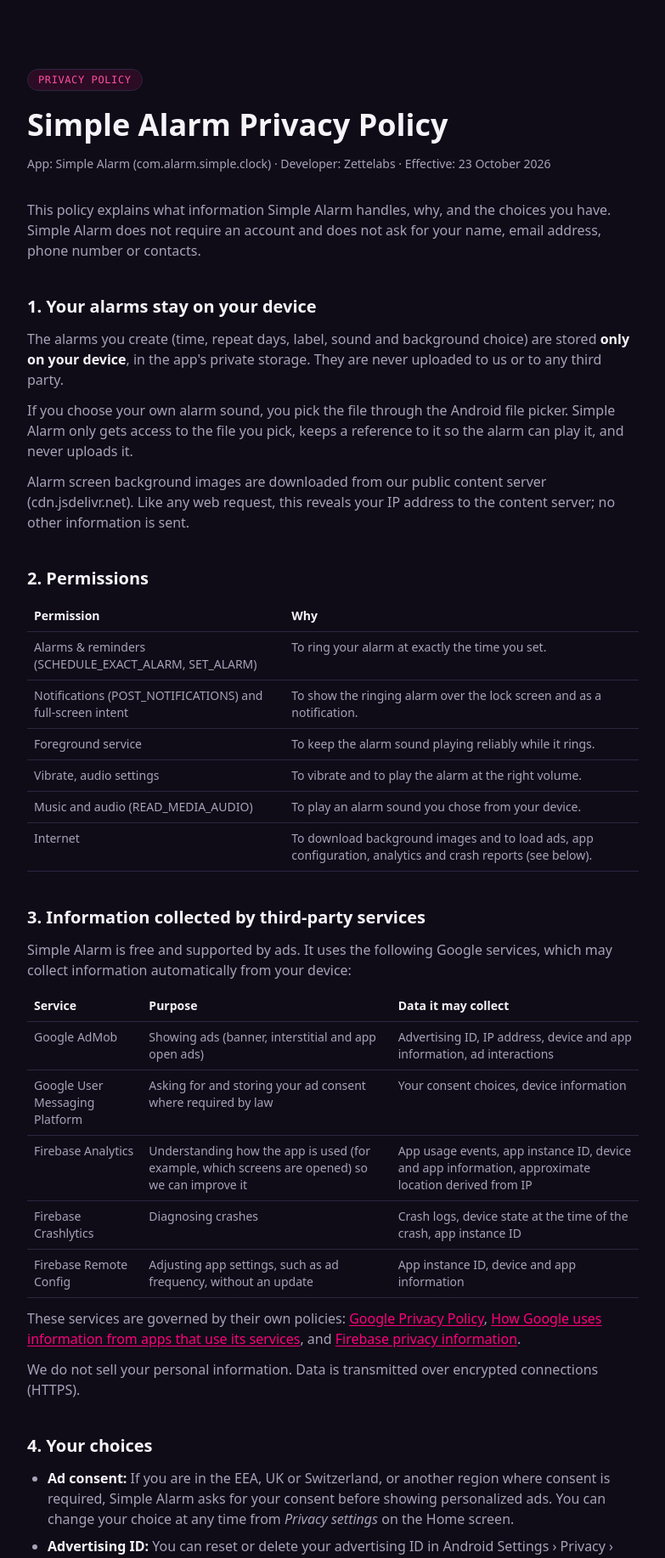
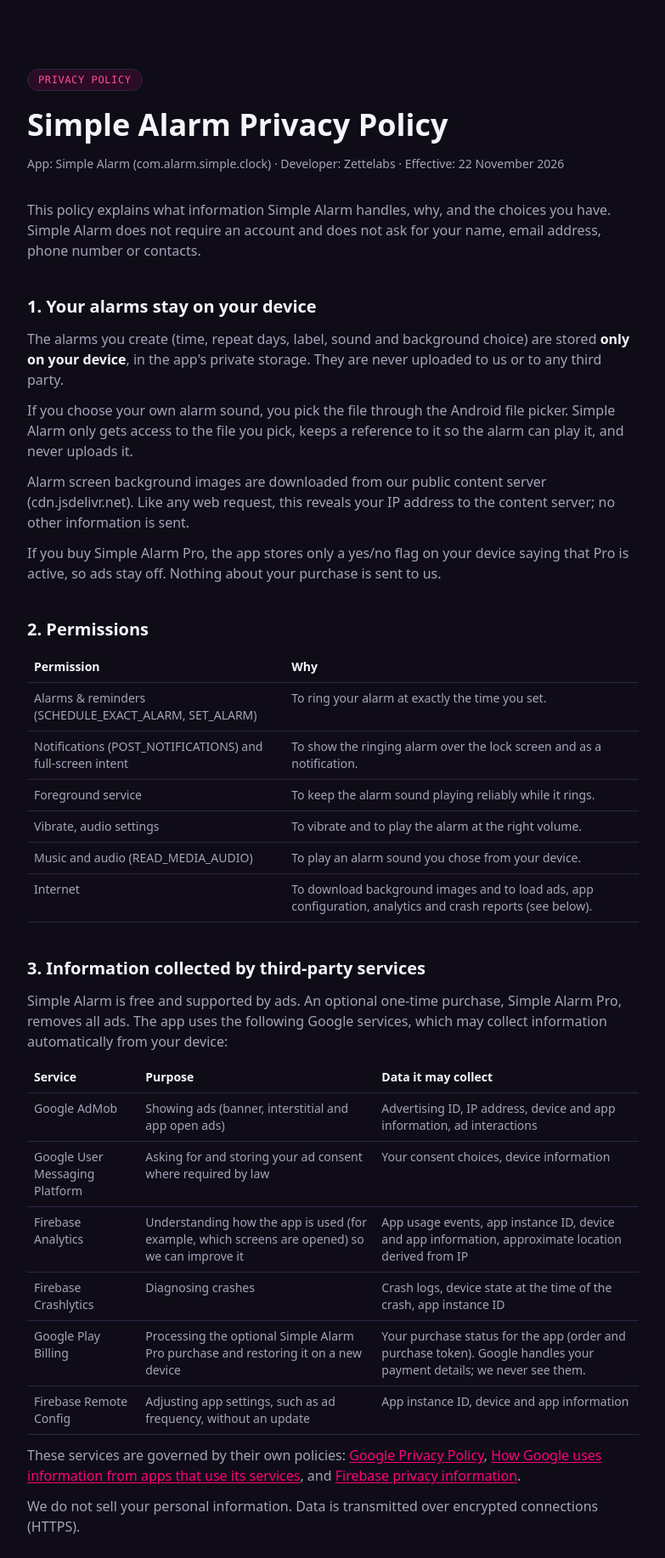
Before and after one commit to zettelabs/zettelabs-site, a Laravel app: page /privacy_policy_simple_alarm in a window 1280 px wide. Shown: the part 98-1932 px from the top of the page at 85% size, without its empty margins (248-1031 px from the left). Run offline with Laravel 12, Linux system fonts and the light colour scheme; style sheets or scripts are compiled from the project's sources.

Commit message:
site: Simple Alarm privacy policy matches the 22 November 2026 version (Pro purchase, Google Play Billing row, Restore purchase)
Co-Authored-By: Claude Opus 5.5 <noreply@anthropic.com>

```diff
--- a/resources/views/legal/simple-alarm.blade.php
+++ b/resources/views/legal/simple-alarm.blade.php
@@ -10,7 +10,7 @@
             Privacy Policy
         </span>
         <h1 class="mt-5 text-3xl font-semibold text-ink md:text-4xl">Simple Alarm Privacy Policy</h1>
-        <p class="mt-4 text-sm text-ink-dim">App: Simple Alarm (com.alarm.simple.clock) · Developer: Zettelabs · Effective: 23 October 2026</p>
+        <p class="mt-4 text-sm text-ink-dim">App: Simple Alarm (com.alarm.simple.clock) · Developer: Zettelabs · Effective: 22 November 2026</p>
 
         <p class="mt-8 text-ink-dim">This policy explains what information Simple Alarm handles, why, and the choices you have. Simple Alarm does not require an account and does not ask for your name, email address, phone number or contacts.</p>
 
@@ -19,6 +19,7 @@
             <p class="mt-3 text-ink-dim">The alarms you create (time, repeat days, label, sound and background choice) are stored <strong class="text-ink">only on your device</strong>, in the app's private storage. They are never uploaded to us or to any third party.</p>
             <p class="mt-3 text-ink-dim">If you choose your own alarm sound, you pick the file through the Android file picker. Simple Alarm only gets access to the file you pick, keeps a reference to it so the alarm can play it, and never uploads it.</p>
             <p class="mt-3 text-ink-dim">Alarm screen background images are downloaded from our public content server (cdn.jsdelivr.net). Like any web request, this reveals your IP address to the content server; no other information is sent.</p>
+            <p class="mt-3 text-ink-dim">If you buy Simple Alarm Pro, the app stores only a yes/no flag on your device saying that Pro is active, so ads stay off. Nothing about your purchase is sent to us.</p>
         </section>
 
         <section class="mt-10">
@@ -36,13 +37,14 @@
 
         <section class="mt-10">
             <h2 class="text-xl font-semibold text-ink">3. Information collected by third-party services</h2>
-            <p class="mt-3 text-ink-dim">Simple Alarm is free and supported by ads. It uses the following Google services, which may collect information automatically from your device:</p>
+            <p class="mt-3 text-ink-dim">Simple Alarm is free and supported by ads. An optional one-time purchase, Simple Alarm Pro, removes all ads. The app uses the following Google services, which may collect information automatically from your device:</p>
             <div class="mt-3 overflow-x-auto"><table class="w-full border-collapse text-left text-sm text-ink-dim">
             <thead><tr class="border-b border-line text-ink"><th class="p-2 font-semibold">Service</th><th class="p-2 font-semibold">Purpose</th><th class="p-2 font-semibold">Data it may collect</th></tr></thead><tbody class="[&_td]:border-b [&_td]:border-line [&_td]:p-2 [&_td]:align-top">
             <tr><td>Google AdMob</td><td>Showing ads (banner, interstitial and app open ads)</td><td>Advertising ID, IP address, device and app information, ad interactions</td></tr>
             <tr><td>Google User Messaging Platform</td><td>Asking for and storing your ad consent where required by law</td><td>Your consent choices, device information</td></tr>
             <tr><td>Firebase Analytics</td><td>Understanding how the app is used (for example, which screens are opened) so we can improve it</td><td>App usage events, app instance ID, device and app information, approximate location derived from IP</td></tr>
             <tr><td>Firebase Crashlytics</td><td>Diagnosing crashes</td><td>Crash logs, device state at the time of the crash, app instance ID</td></tr>
+            <tr><td>Google Play Billing</td><td>Processing the optional Simple Alarm Pro purchase and restoring it on a new device</td><td>Your purchase status for the app (order and purchase token). Google handles your payment details; we never see them.</td></tr>
             <tr><td>Firebase Remote Config</td><td>Adjusting app settings, such as ad frequency, without an update</td><td>App instance ID, device and app information</td></tr>
             </tbody></table></div>
             <p class="mt-3 text-ink-dim">These services are governed by their own policies: <a class="text-accent underline underline-offset-2 hover:text-accent-deep" href="https://policies.google.com/privacy">Google Privacy Policy</a>, <a class="text-accent underline underline-offset-2 hover:text-accent-deep" href="https://policies.google.com/technologies/partner-sites">How Google uses information from apps that use its services</a>, and <a class="text-accent underline underline-offset-2 hover:text-accent-deep" href="https://firebase.google.com/support/privacy">Firebase privacy information</a>.</p>
@@ -61,7 +63,7 @@
 
         <section class="mt-10">
             <h2 class="text-xl font-semibold text-ink">5. Data retention</h2>
-            <p class="mt-3 text-ink-dim">Your alarms are kept on your device until you delete them, clear the app's storage or uninstall the app. Firebase Analytics data is retained for up to 14 months; Crashlytics crash data for up to 90 days. Advertising data is retained according to Google's policies.</p>
+            <p class="mt-3 text-ink-dim">Your alarms and your Pro status are kept on your device until you delete them, clear the app's storage or uninstall the app. After a reinstall you can bring Pro back with Restore purchase, which asks Google Play for your purchase. Firebase Analytics data is retained for up to 14 months; Crashlytics crash data for up to 90 days. Advertising data is retained according to Google's policies.</p>
         </section>
 
         <section class="mt-10">
```
